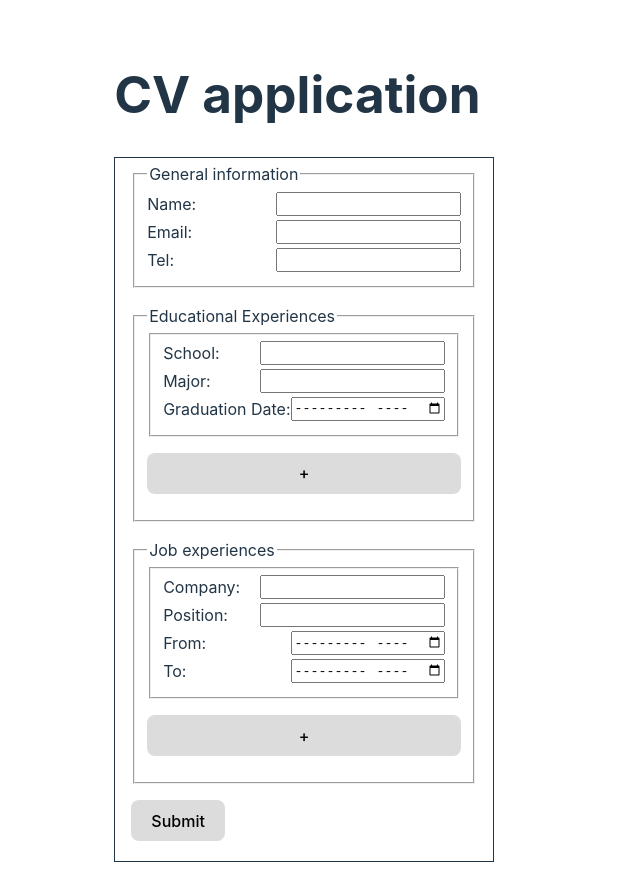
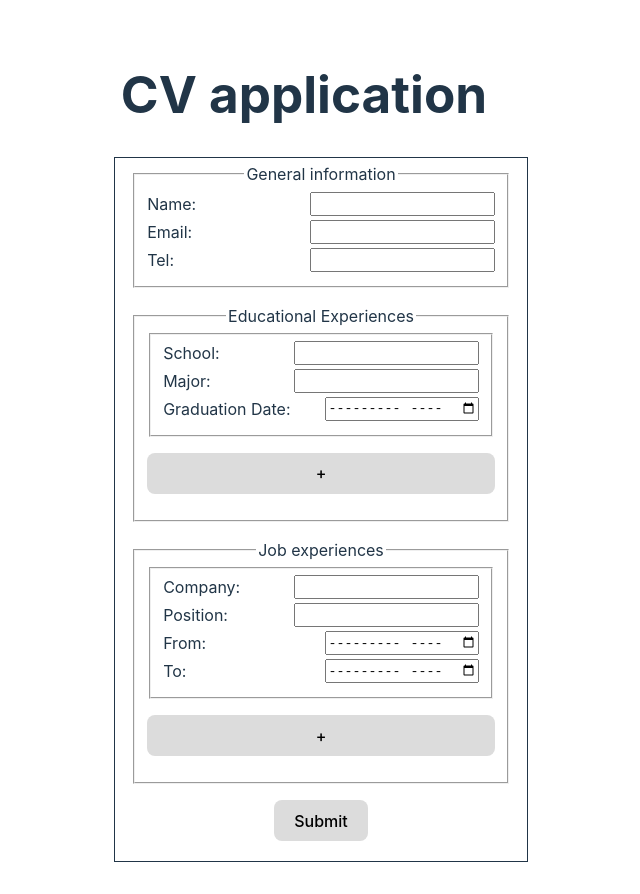
Before and after one commit to ls1955/react-cv-form, a React (Vite) app: page / in a window 1280 px wide. Shown: the whole page, without its empty margins (336-976 px from the left). Built offline with nearby package versions, Linux system fonts and the light colour scheme.

Commit message:
Include more CSS

```diff
--- a/src/App.css
+++ b/src/App.css
@@ -4,6 +4,7 @@ body {
     justify-content: center;
     align-items: center;
     padding: 2rem;
+    text-align: center;
 }
 
 #root {
@@ -13,6 +14,7 @@ body {
 form {
     border: 1px solid;
     padding: 0.25rem 1rem;
+    width: 100%;
 }
 
 fieldset {
```
